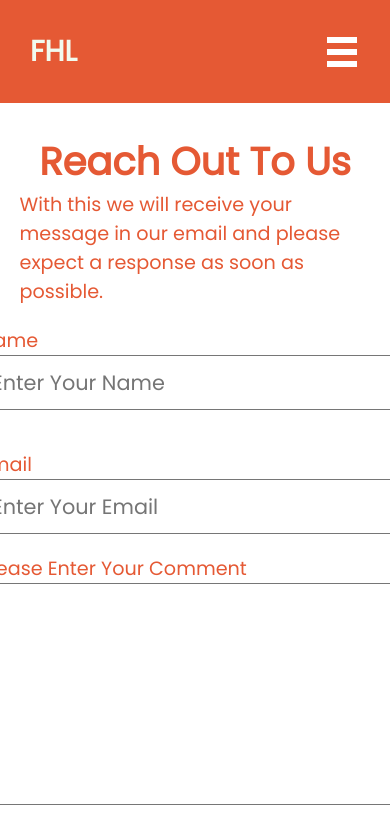
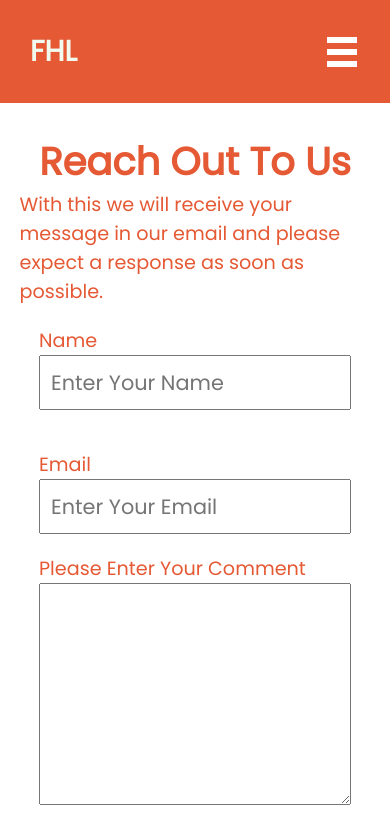
Before and after one commit to SandileMoremedi/fhl-website, a Next.js app: page /contact in a window 390 px wide. Shown: the top 823 px of the page. Built offline with nearby package versions, Linux system fonts and the light colour scheme.

Commit message:
Fixed the contact form

```diff
--- a/styles/layout/_contact.scss
+++ b/styles/layout/_contact.scss
@@ -15,6 +15,7 @@
     .right {
       display: flex;
       flex-direction: column;
+
       input {
         padding: 10px;
         font-size: 1.3rem;
@@ -45,6 +46,17 @@
       flex-direction: column;
       .top {
         flex-direction: column !important;
+        .left,
+        .right {
+          width: 80vw;
+          margin: 0 auto;
+          max-width: 400px;
+        }
+      }
+      .bottom textarea {
+        width: 80vw;
+        margin: 0 auto;
+        max-width: 400px;
       }
     }
   }
```
